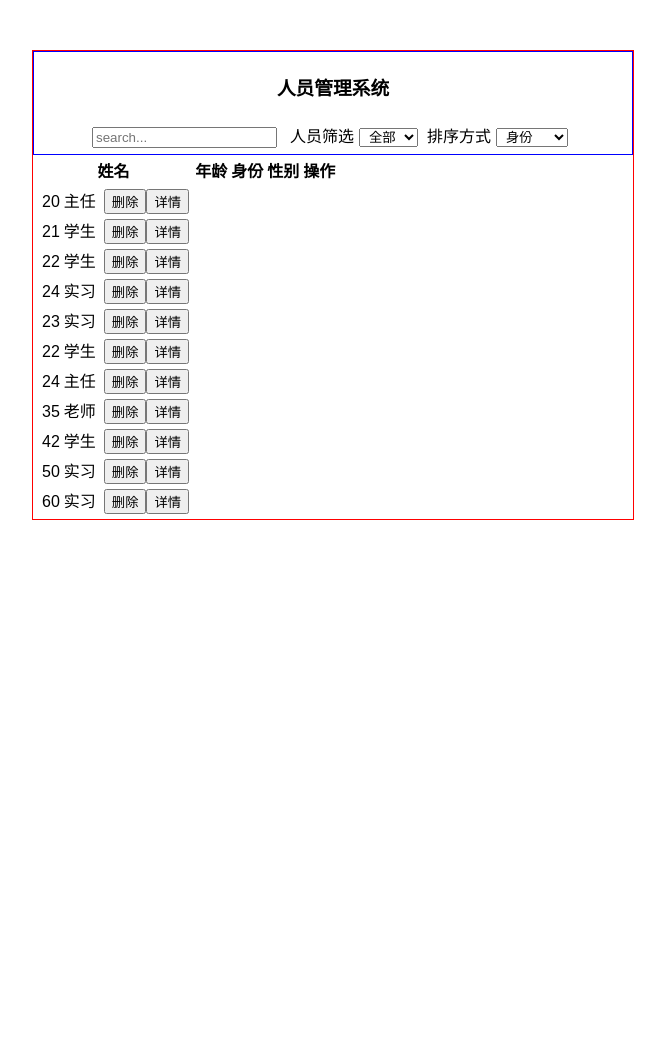
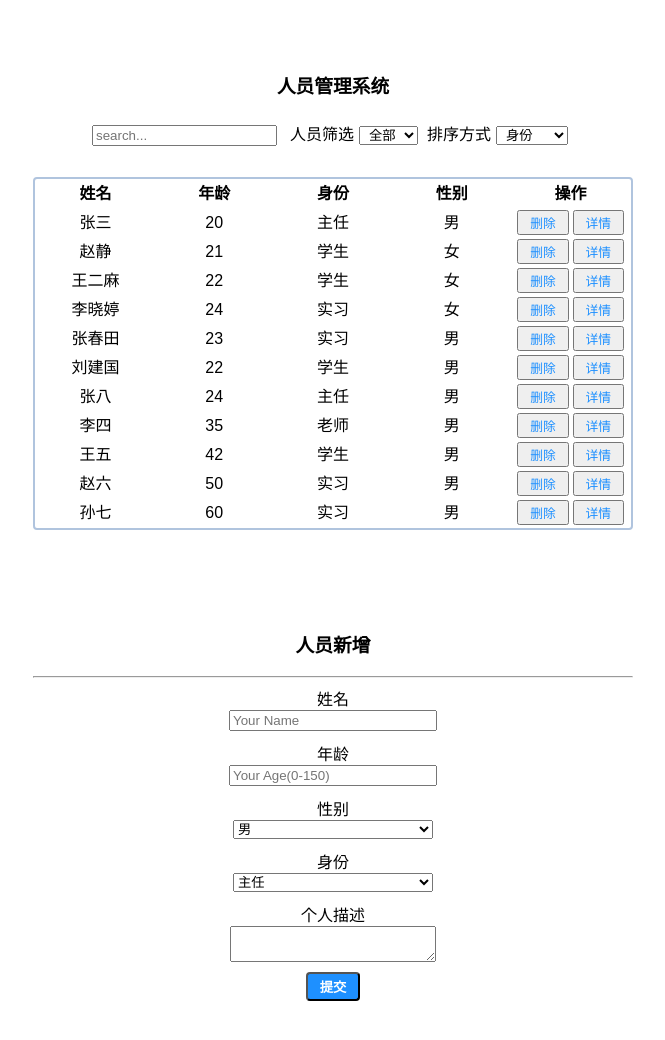
Before and after one commit to Aiden-Xi/personal_manage_system, a React app: page / in a window 1280 px wide. Shown: the whole page, without its empty margins (307-972 px from the left). Before the commit the page ends 800 px from the top, so only its background shows below. Built offline with nearby package versions, Linux system fonts and the light colour scheme.

Commit message:
构建页面

```diff
--- a/src/components/ManageSystem.js
+++ b/src/components/ManageSystem.js
@@ -1,6 +1,7 @@
 import React, { Component } from 'react'
 import StaffHeader from './StaffHeader'
 import StaffUserList from './StaffUserList'
+import StaffFooter from './StaffFooter'
 
 class ManageSystem extends Component {
     render() {
@@ -21,6 +22,7 @@ class ManageSystem extends Component {
             <div id="manage--system">
                 <StaffHeader />
                 <StaffUserList users={users} onDetail={this.handle} />
+                <StaffFooter />
             </div>
         )
     }
--- /dev/null
+++ b/src/components/StaffFooter.js
@@ -0,0 +1,57 @@
+import React, {Component} from 'react'
+import {connect} from 'react-redux'
+import PropTypes from 'prop-types'
+
+class StaffFooter extends Component {
+
+    handlerAddClick() {
+
+    }
+
+    render() {
+        return (
+            <div>
+                <h3 className="footer--title">人员新增</h3>
+                <hr/>
+                <from ref="addFrom" className="addFrom">
+                    <div>
+                        <label htmlFor="staffAddName" style={{display: 'block'}}>姓名</label>
+                        <input type="text" ref="addName" id="staffAddName" placeholder="Your Name"/>
+                    </div>
+                    <div>
+                        <label htmlFor="staffAddAge" style={{display: 'block'}}>年龄</label>
+                        <input type="text" ref="addAge" id="staffAddAge" placeholder="Your Age(0-150)"/>
+                    </div>
+                    <div>
+                        <label htmlFor="staffAddSex" style={{ display: 'block' }}>性别</label>
+                        <select id="staffAddSex" ref="addSex">
+                            <option value="男">男</option>
+                            <option value="女">女</option>
+                        </select>
+                    </div>
+                    <div>
+                        <label htmlFor="staffAddId" style={{display: 'block'}}>身份</label>
+                        <select id="staffAddId" ref="addId">
+                            <option value="主任">主任</option>
+                            <option value="老师">老师</option>
+                            <option value="学生">学生</option>
+                            <option value="实习">实习</option>
+                        </select>
+                    </div>
+                    <div>
+                        <label hotmFor="staffAddDescription" style={{display: 'block'}}>个人描述</label>
+                        <textarea ref="addDescription" id="staffAddDescription" type="text"></textarea>
+                    </div>
+                    <p res="tips" className="tips">提交成功</p>
+                    <p res="tipsUnDone" className="tips">请输入完整的人员信息</p>
+                    <p res="tipsUnAge" className="tips">请输入正确的年龄</p>
+                    <div>
+                        <button onClick={this.handlerAddClick.bind(this)}>提交</button>
+                    </div>
+                </from>
+            </div>
+        )
+    }
+}
+
+export default StaffFooter
--- a/src/components/StaffUser.js
+++ b/src/components/StaffUser.js
@@ -24,13 +24,13 @@ class StaffUser extends Component {
     render() {
         return(
             <tr className="user--tr">
-                <td className="user--id">{this.props.user.username}</td>
-                <td className="user--id">{this.props.user.age}</td>
-                <td className="user--id">{this.props.user.identity}</td>
-                <td className="user--id">{this.props.user.gender}</td>
-                <td className="user--id">
-                    <button className="user--btn" onClick={this.handleOnDelete.bind(this)}>删除</button>
-                    <button className="user--btn" onClick={this.handleOnDetail.bind(this)}>详情</button>
+                <td className="list--id">{this.props.user.name}</td>
+                <td className="list--id">{this.props.user.age}</td>
+                <td className="list--id">{this.props.user.identity}</td>
+                <td className="list--id">{this.props.user.sex}</td>
+                <td className="list--id">
+                    <button className="list--btn" onClick={this.handleOnDelete.bind(this)}>删除</button>
+                    <button className="list--btn" onClick={this.handleOnDetail.bind(this)}>详情</button>
                 </td>
             </tr>
         )
--- a/src/components/StaffUserList.js
+++ b/src/components/StaffUserList.js
@@ -23,17 +23,15 @@ class StaffUserList extends Component {
 
     render() {
         let contents = []
-        {
-            if (this.props.users.length == 0) {
+        if (this.props.users.length === 0) {
             contents.push(<tr><th colSpan="5" className="tempEmpty">暂无用户</th></tr>);
         } else {
-                {this.props.users.map((user, i) => contents.push(<User
+            this.props.users.map((user, i) => contents.push(<User
                 user={user}
                 key={i}
                 index={i}
                 onDelete={this.props.onDelete}
-                    onDetail={this.props.onDetail} />))}
-            }
+                onDetail={this.props.onDetail} />))
         }
         return(
             <table className="user--list">
@@ -44,9 +42,9 @@ class StaffUserList extends Component {
                     <th className="list--id">性别</th>
                     <th className="list--id">操作</th>
                 </thead>
-                <tbady>
+                <tbody>
                     {contents}
-                </tbady>
+                </tbody>
             </table>
         )
     }
--- a/src/index.css
+++ b/src/index.css
@@ -5,15 +5,14 @@ body {
 }
 
 #manage--system {
-  border: 1px solid red;
   width: 600px;
   margin: 50px auto;
   position: relative;
 }
 
 .staff--header {
-  border: 1px solid blue;
   padding: 2px;
+  margin-bottom: 25px;
 }
 
 .header--table {
@@ -36,3 +35,57 @@ body {
 .header--or>* {
   padding: 0 5px;
 }
+
+.user--list {
+  width: 100%;
+  border: 2px solid #b0c4de;
+  border-radius: 4px;
+  margin-bottom: 100px;
+}
+
+.list--id {
+  width: 20%;
+  line-height: 1.5em;
+  text-align: center;
+}
+
+.list--btn {
+  color: #1e90ff;
+  font-size: 80%;
+  width: 4em;
+  display: inline-block;
+  margin: 0 2px;
+}
+
+.user--tr {
+  cursor: pointer;
+}
+
+.footer--title {
+  text-align: center;
+}
+
+.addFrom label {
+  text-align: center;
+}
+
+.addFrom input, .addFrom select, .addFrom textarea {
+  width: 200px;
+  margin: 0 auto 10px auto;
+  display: block;
+}
+
+.addFrom button {
+  padding:3px 5px;
+  width: 4em;
+  background-color: #1e90ff;
+  color: white;
+  font-weight: bold;
+  border-radius: 4px;
+  margin: 5px auto;
+  display: block;
+}
+
+.addFrom p {
+  display: none;
+}
```
Lines whose indentation alone changed are shown as unchanged.
